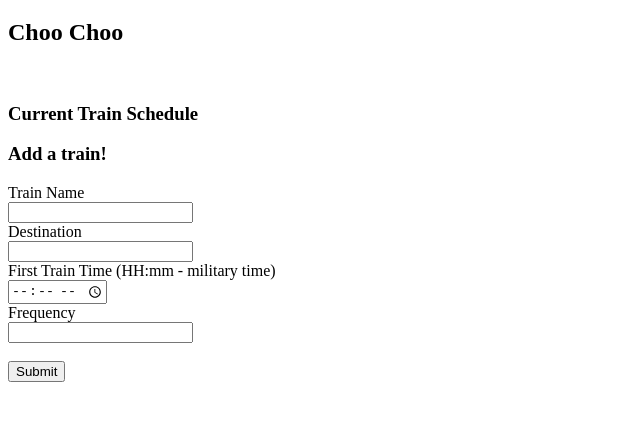
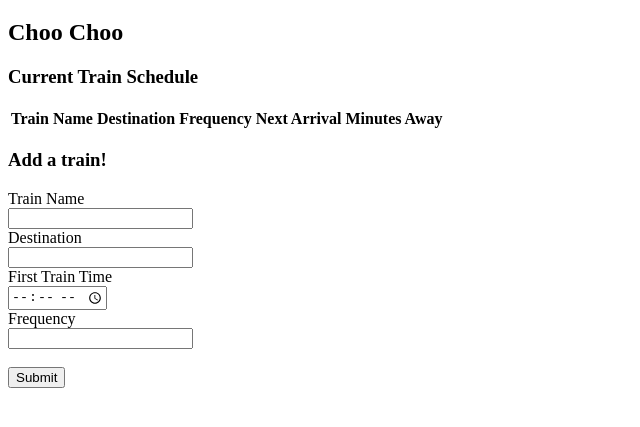
Before and after one commit to Swinsanity/TrainGame, a plain HTML site: page index.html in a window 1280 px wide. Shown: the part 61-488 px from the top of the page, without its empty margins (0-640 px from the left). Drawn offline with nearby package versions, Linux system fonts and the light colour scheme.

Commit message:
Added table to HTML

```diff
--- a/index.html
+++ b/index.html
@@ -10,9 +10,19 @@
 <body>
     <h1>Hear the train a comin'</h1>
     <h2>Choo Choo</h2>
-    <br>
+    <div id=trainSchedule></div>
     <h3>Current Train Schedule</h3>
-    <div id=trainInfo></div>
+    <table id="trainTable">
+        <thead>
+            <tr>
+                <th>Train Name</th>
+                <th>Destination</th>
+                <th>Frequency</th>
+                <th>Next Arrival</th>
+                <th>Minutes Away</th>
+            </tr>
+        </thead>
+    </table>
 
     <div id="addTrainForm">
         <h3>Add a train!</h3>
@@ -22,7 +32,7 @@
             <input type="text" id="trainName" name="trainName"><br>
             <label for="destination">Destination</label><br>
             <input type="text" id="destination" name="destination"><br>
-            <label for="firstTrainTime">First Train Time (HH:mm - military time)</label><br>
+            <label for="firstTrainTime">First Train Time</label><br>
             <input type="time" id="firstTrainTime" name="firstTrainTime"><br>
             <label for="frequency">Frequency</label><br>
             <input type="number" id="frequency" name="frequency"><br><br>
```
